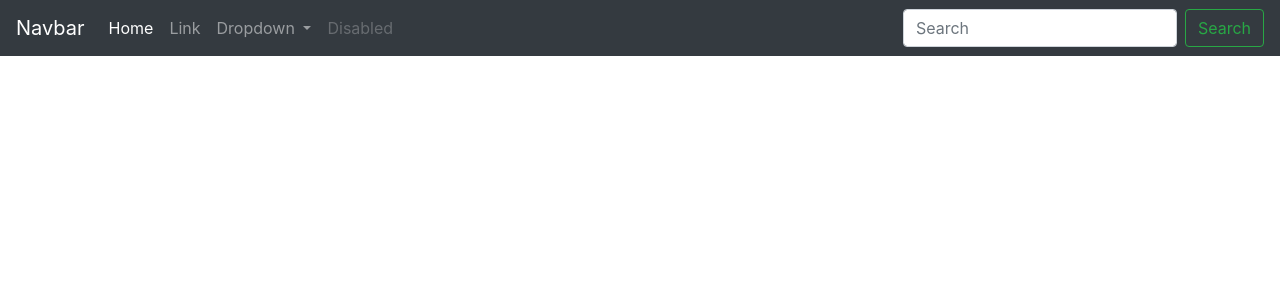
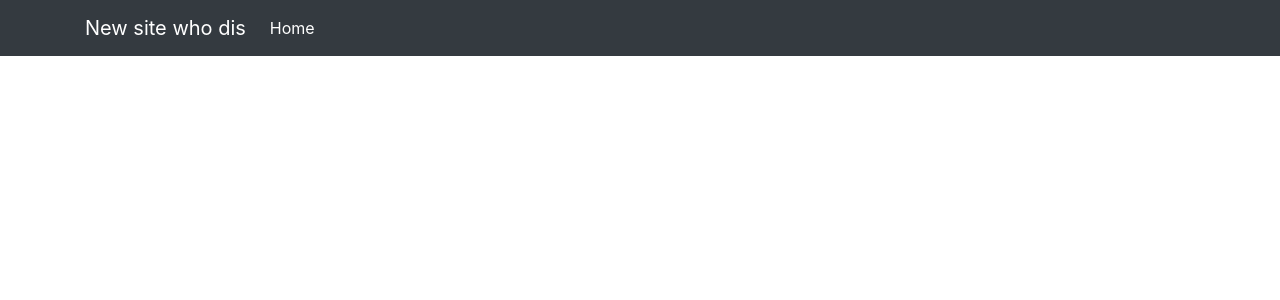
Before and after one commit to VAadit-NaN/web_fw_t2, a Django app: page / in a window 1280 px wide. Shown: the top 300 px of the page. Run offline with Django 4.2, Linux system fonts and the light colour scheme.

Commit message:
cleaned navbar :)

```diff
--- a/dashb/templates/partials/nav.html
+++ b/dashb/templates/partials/nav.html
@@ -1,5 +1,6 @@
 <nav class="navbar navbar-expand-lg navbar-dark bg-dark">
-    <a class="navbar-brand" href="#">Navbar</a>
+    <div class="container">
+        <a class="navbar-brand" href="#">New site who dis</a>
         <button class="navbar-toggler" type="button" data-toggle="collapse" data-target="#navbarSupportedContent" aria-controls="navbarSupportedContent" aria-expanded="false" aria-label="Toggle navigation">
         <span class="navbar-toggler-icon"></span>
         </button>
@@ -9,27 +10,7 @@
             <li class="nav-item active">
             <a class="nav-link" href="#">Home <span class="sr-only">(current)</span></a>
             </li>
-        <li class="nav-item">
-          <a class="nav-link" href="#">Link</a>
-        </li>
-        <li class="nav-item dropdown">
-          <a class="nav-link dropdown-toggle" href="#" id="navbarDropdown" role="button" data-toggle="dropdown" aria-expanded="false">
-            Dropdown
-          </a>
-          <div class="dropdown-menu" aria-labelledby="navbarDropdown">
-            <a class="dropdown-item" href="#">Action</a>
-            <a class="dropdown-item" href="#">Another action</a>
-            <div class="dropdown-divider"></div>
-            <a class="dropdown-item" href="#">Something else here</a>
+        </ul>
         </div>
-        </li>
-        <li class="nav-item">
-          <a class="nav-link disabled">Disabled</a>
-        </li>
-      </ul>
-      <form class="form-inline my-2 my-lg-0">
-        <input class="form-control mr-sm-2" type="search" placeholder="Search" aria-label="Search">
-        <button class="btn btn-outline-success my-2 my-sm-0" type="submit">Search</button>
-      </form>
     </div>
   </nav>
```
Lines whose indentation alone changed are shown as unchanged.
